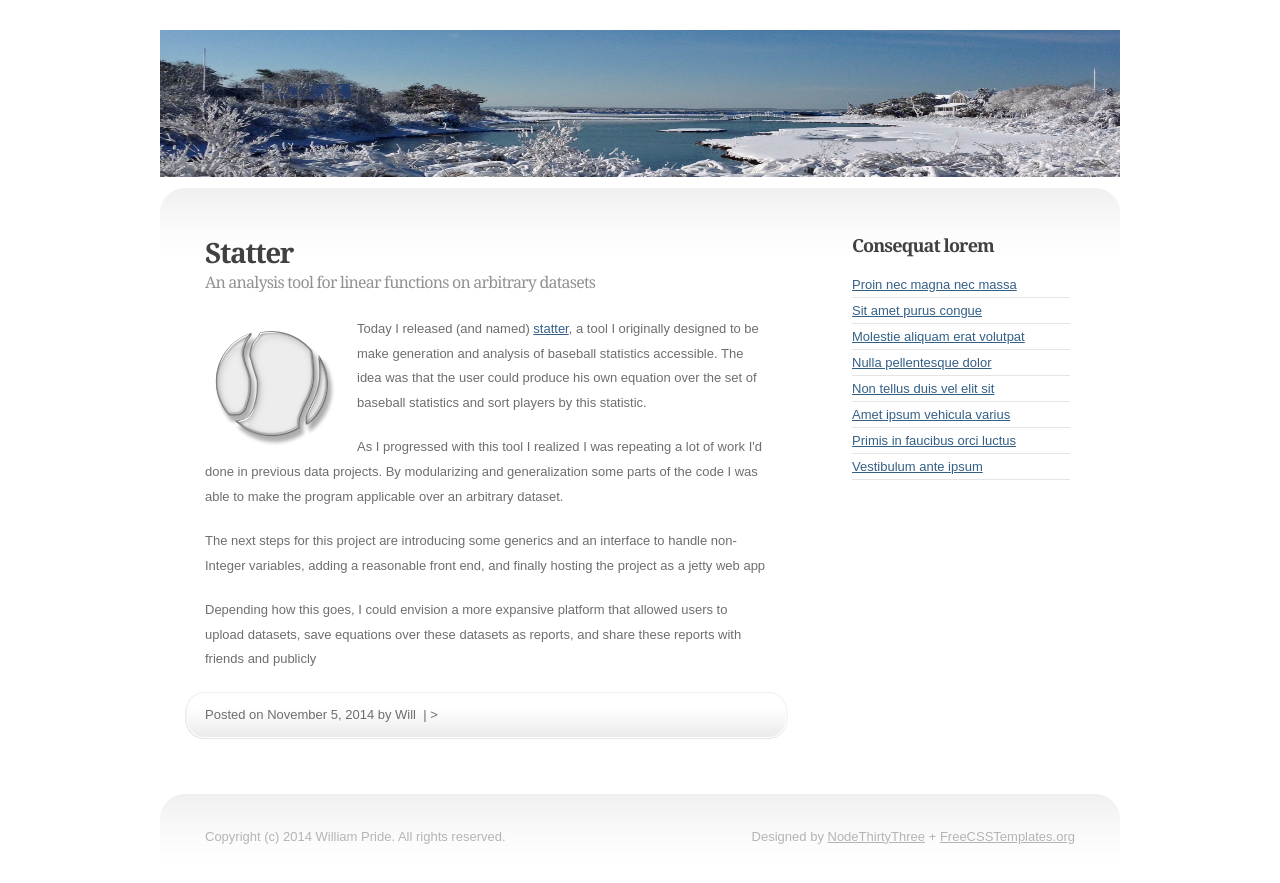
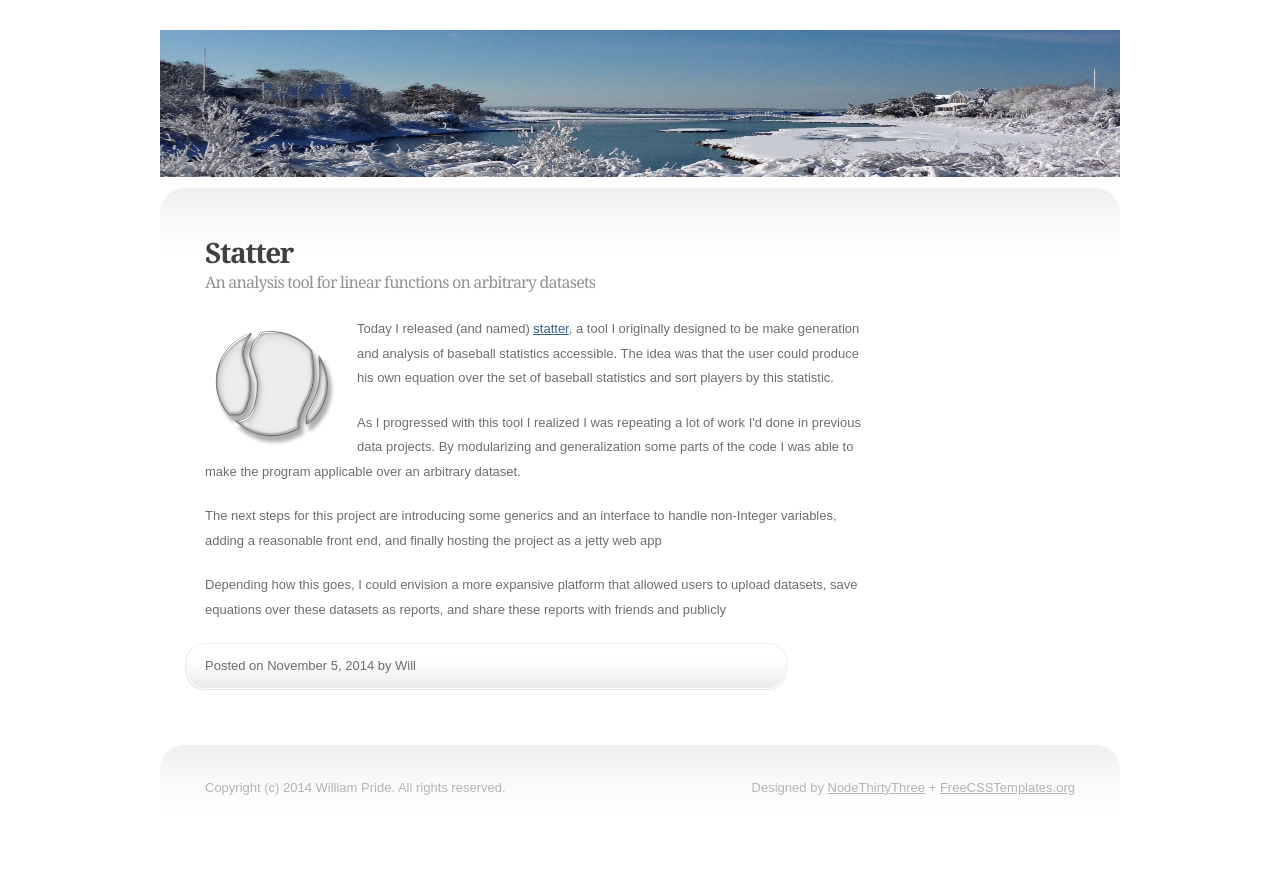
Before and after one commit to wpride/wpride.github.io, a plain HTML site: page index.html in a window 1280 px wide. Shown: the part 175-1058 px from the top of the page. Drawn offline with Linux system fonts and the light colour scheme.

Commit message:
UI updates

```diff
--- a/index.html
+++ b/index.html
@@ -53,29 +53,10 @@ Released   : 20071108
 				<p>The next steps for this project are introducing some generics and an interface to handle non-Integer variables, adding a reasonable front end, and finally hosting the project as a jetty web app</p>
 				<p>Depending how this goes, I could envision a more expansive platform that allowed users to upload datasets, save equations over these datasets as reports, and share these reports with friends and publicly</p>
 			</div>
-			<p class="meta">Posted on November 5, 2014 by Will &nbsp;|&nbsp;></p>
+			<p class="meta">Posted on November 5, 2014 by Will</p>
 		</div>
 	</div>
 	<!-- end content -->
-	<!-- start sidebar -->
-	<div id="sidebar">
-		<ul>
-			<li>
-				<h2>Consequat lorem</h2>
-				<ul>
-					<li><a href="#">Proin nec magna nec massa</a></li>
-					<li><a href="#">Sit amet purus congue</a></li>
-					<li><a href="#">Molestie aliquam erat volutpat</a></li>
-					<li><a href="#">Nulla pellentesque dolor</a></li>
-					<li><a href="#">Non tellus duis vel elit sit</a></li>
-					<li><a href="#">Amet ipsum vehicula varius</a></li>
-					<li><a href="#">Primis in faucibus orci luctus</a></li>
-					<li><a href="#">Vestibulum ante ipsum</a></li>
-				</ul>
-			</li>
-		</ul>
-	</div>
-	<!-- end sidebar -->
 </div>
 <!-- end page -->
 <div id="footer">
--- a/style.css
+++ b/style.css
@@ -207,7 +207,7 @@ hr {
 
 #content {
 	float: left;
-	width: 603px;
+	width: 700px;
 }
 
 .post {
```
